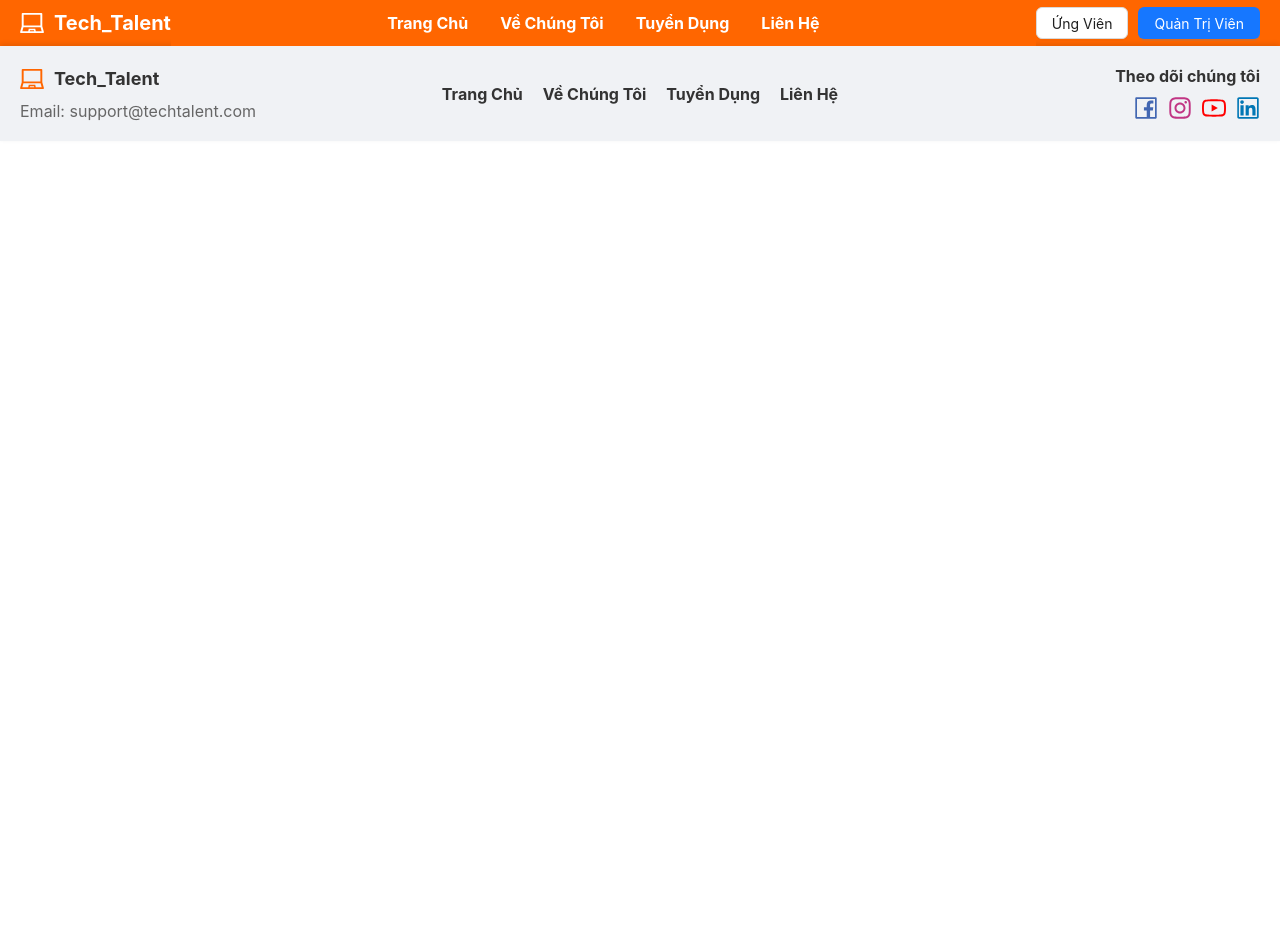
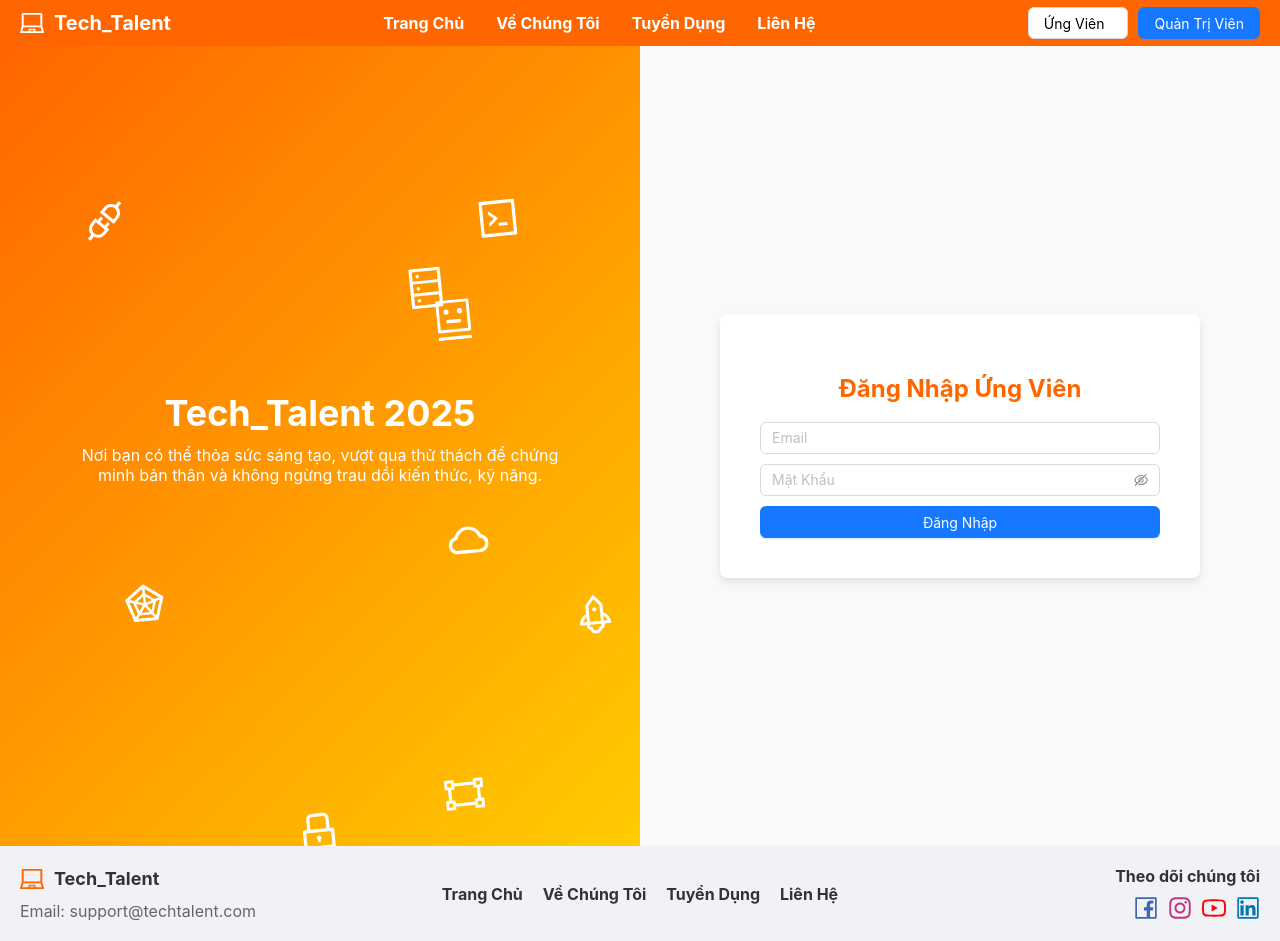
Before and after one commit to MeowChau/Tech-talent, a React (Create React App) app: page /candidate/login in a window 1280 px wide. Before the commit the page ends 800 px from the top, so only its background shows below. Built offline with nearby package versions, Linux system fonts and the light colour scheme.

Commit message:
Cập nhật phần bên trái Ứng viên

```diff
--- a/src/App.tsx
+++ b/src/App.tsx
@@ -1,4 +1,3 @@
-// src/App.tsx
 import React from 'react';
 import { BrowserRouter as Router, Route, Routes } from 'react-router-dom';
 import Navbar from './components/Navbar';
@@ -9,8 +8,7 @@ import CVList from './pages/CV/CVList';
 import JobDetails from './pages/Job/JobDetails';
 import CompanyDetails from './pages/Company/CompanyDetails';
 import Home from './pages/Home/Home';
-import AdminLogin from './pages/Auth/AdminLogin';
-import EmployerSignup from './pages/Auth/EmployerSignup';
+import CandidateLogin from './pages/Auth/CandidateLogin'; // Import CandidateLogin
 
 const App: React.FC = () => {
     return (
@@ -18,13 +16,12 @@ const App: React.FC = () => {
             <Navbar />
             <Routes>
                 <Route path="/" element={<Home />} />
-                <Route path="/admin/login" element={<AdminLogin />} />
-                <Route path="/admin/signup" element={<EmployerSignup />} />
                 <Route path="/admin/dashboard" element={<Dashboard />} />
                 <Route path="/admin/jobs" element={<JobManagement />} />
                 <Route path="/admin/cvs" element={<CVList />} />
                 <Route path="/job/:id" element={<JobDetails />} />
                 <Route path="/company/:id" element={<CompanyDetails />} />
+                <Route path="/candidate/login" element={<CandidateLogin />} /> {/* Route mới */}
             </Routes>
             <Footer />
         </Router>
--- a/src/components/Navbar.tsx
+++ b/src/components/Navbar.tsx
@@ -8,8 +8,10 @@ const Navbar: React.FC = () => {
         <div style={{ display: 'flex', justifyContent: 'space-between', alignItems: 'center', backgroundColor: '#FF6600', padding: '0 20px' }}>
             {/* Logo và tên */}
             <div style={{ display: 'flex', alignItems: 'center' }}>
-                <LaptopOutlined style={{ fontSize: '24px', color: '#fff', marginRight: '10px' }} />
-                <span style={{ color: '#fff', fontSize: '20px', fontWeight: 'bold' }}>Tech_Talent</span>
+                <Link to="/" style={{ display: 'flex', alignItems: 'center', textDecoration: 'none' }}>
+                    <LaptopOutlined style={{ fontSize: '24px', color: '#fff', marginRight: '10px' }} />
+                    <span style={{ color: '#fff', fontSize: '20px', fontWeight: 'bold' }}>Tech_Talent</span>
+                </Link>
             </div>
 
             {/* Menu chính */}
@@ -43,7 +45,7 @@ const Navbar: React.FC = () => {
             {/* Nút bên phải */}
             <div>
                 <Button type="default" style={{ marginRight: '10px' }}>
-                    <Link to="/candidate">Ứng Viên</Link>
+                    <Link to="/candidate/login" style={{ color: '#000' }}>Ứng Viên</Link> {/* Điều hướng đúng đến CandidateLogin */}
                 </Button>
                 <Button type="primary">
                     <Link to="/admin/login" style={{ color: '#fff' }}>Quản Trị Viên</Link>
--- a/src/pages/Auth/AdminLogin.tsx
+++ /dev/null
@@ -1,38 +0,0 @@
-// src/pages/Auth/AdminLogin.tsx
-import React from 'react';
-import { useForm } from 'react-hook-form';
-import { Input, Button, notification } from 'antd';
-import { loginAdmin } from '../../api/api';
-
-interface FormValues {
-    email: string;
-    password: string;
-}
-
-const AdminLogin: React.FC = () => {
-    const { register, handleSubmit } = useForm<FormValues>();
-
-    const onSubmit = async (data: FormValues) => {
-        try {
-            const response = await loginAdmin(data); // Hàm loginAdmin này cần được định nghĩa trong jobService
-            localStorage.setItem('token', response.data.token);
-            notification.success({ message: 'Đăng Nhập Thành Công!' });
-            window.location.href = '/admin/dashboard';
-        } catch (error) {
-            notification.error({ message: 'Đăng Nhập Thất Bại!' });
-        }
-    };
-
-    return (
-        <div style={{ padding: '40px' }}>
-            <h2>Đăng Nhập Nhân Tuyển Dụng</h2>
-            <form onSubmit={handleSubmit(onSubmit)}>
-                <Input placeholder="Email" {...register('email', { required: true })} style={{ marginBottom: '10px' }} />
-                <Input.Password placeholder="Mật Khẩu" {...register('password', { required: true })} style={{ marginBottom: '10px' }} />
-                <Button type="primary" htmlType="submit">Đăng Nhập</Button>
-            </form>
-        </div>
-    );
-};
-
-export default AdminLogin;
--- /dev/null
+++ b/src/pages/Auth/CandidateLogin.tsx
@@ -0,0 +1,139 @@
+import React from 'react';
+import { useForm } from 'react-hook-form';
+import { Input, Button, notification } from 'antd';
+import { motion } from 'framer-motion'; // Import framer-motion để tạo hiệu ứng
+import {
+    CloudOutlined,
+    LockOutlined,
+    RobotOutlined,
+    ApiOutlined,
+    RadarChartOutlined,
+    CodeOutlined,
+    DatabaseOutlined,
+    GatewayOutlined,
+    RocketOutlined,
+} from '@ant-design/icons'; // Import các icon
+
+interface FormValues {
+    email: string;
+    password: string;
+}
+
+const CandidateLogin: React.FC = () => {
+    const { register, handleSubmit } = useForm<FormValues>();
+
+    const onSubmit = async (data: FormValues) => {
+        try {
+            if (data.email === "candidate@example.com" && data.password === "password123") {
+                notification.success({ message: 'Đăng Nhập Thành Công!' });
+                window.location.href = '/candidate/dashboard';
+            } else {
+                throw new Error("Thông tin đăng nhập không chính xác!");
+            }
+        } catch (error) {
+            notification.error({
+                message: 'Đăng Nhập Thất Bại!',
+                description: error instanceof Error ? error.message : 'Đã xảy ra lỗi không xác định!'
+            });
+        }
+    };
+
+    // Danh sách các icon
+    const icons = [
+        <CloudOutlined />,
+        <LockOutlined />,
+        <RobotOutlined />,
+        <ApiOutlined />,
+        <RadarChartOutlined />,
+        <CodeOutlined />,
+        <DatabaseOutlined />,
+        <GatewayOutlined />,
+        <RocketOutlined />,
+    ];
+
+    return (
+        <div style={{ display: 'flex', height: '100vh' }}>
+            {/* Phần bên trái */}
+            <div style={{
+                flex: 1,
+                background: 'linear-gradient(135deg, #FF6600, #FFCC00)',
+                position: 'relative',
+                overflow: 'hidden',
+                display: 'flex',
+                flexDirection: 'column',
+                justifyContent: 'center',
+                alignItems: 'center',
+                color: '#fff',
+                fontSize: '36px',
+                fontWeight: 'bold',
+                textAlign: 'center'
+            }}>
+                <div>Tech_Talent 2025</div>
+                <p style={{ fontSize: '16px', fontWeight: 'normal', marginTop: '10px', maxWidth: '80%' }}>
+                    Nơi bạn có thể thỏa sức sáng tạo, vượt qua thử thách để chứng minh bản thân và không ngừng trau dồi kiến thức, kỹ năng.
+                </p>
+
+                {/* Các icon bay nhảy */}
+                {icons.map((icon, index) => (
+                    <motion.div
+                        key={index}
+                        style={{
+                            position: 'absolute',
+                            fontSize: '40px',
+                            color: '#fff',
+                            top: `${Math.random() * 100}%`,
+                            left: `${Math.random() * 100}%`,
+                        }}
+                        animate={{
+                            x: [0, Math.random() * 200 - 100, Math.random() * 200 - 100],
+                            y: [0, Math.random() * 200 - 100, Math.random() * 200 - 100],
+                            rotate: [0, 360],
+                        }}
+                        transition={{
+                            duration: 5,
+                            repeat: Infinity,
+                            repeatType: 'reverse',
+                        }}
+                    >
+                        {icon}
+                    </motion.div>
+                ))}
+            </div>
+
+            {/* Phần bên phải */}
+            <div style={{
+                flex: 1,
+                display: 'flex',
+                justifyContent: 'center',
+                alignItems: 'center',
+                backgroundColor: '#f9f9f9'
+            }}>
+                <div style={{
+                    padding: '40px',
+                    maxWidth: '400px',
+                    width: '100%',
+                    backgroundColor: '#fff',
+                    borderRadius: '8px',
+                    boxShadow: '0 4px 8px rgba(0, 0, 0, 0.1)'
+                }}>
+                    <h2 style={{ textAlign: 'center', color: '#FF6600' }}>Đăng Nhập Ứng Viên</h2>
+                    <form onSubmit={handleSubmit(onSubmit)}>
+                        <Input
+                            placeholder="Email"
+                            {...register('email', { required: true })}
+                            style={{ marginBottom: '10px' }}
+                        />
+                        <Input.Password
+                            placeholder="Mật Khẩu"
+                            {...register('password', { required: true })}
+                            style={{ marginBottom: '10px' }}
+                        />
+                        <Button type="primary" htmlType="submit" style={{ width: '100%' }}>Đăng Nhập</Button>
+                    </form>
+                </div>
+            </div>
+        </div>
+    );
+};
+
+export default CandidateLogin;
--- a/src/pages/Auth/EmployerSignup.tsx
+++ /dev/null
@@ -1,51 +0,0 @@
-// src/pages/Auth/EmployerSignup.tsx
-import React from 'react';
-import { useForm } from 'react-hook-form';
-import { Input, Button, notification } from 'antd';
-import { createCompany } from '../../api/api'
-
-interface FormValues {
-    companyName: string;
-    phone: string;
-    email: string;
-    password: string;
-}
-
-const EmployerSignup: React.FC = () => {
-    const { register, handleSubmit } = useForm<FormValues>();
-
-    const onSubmit = async (data: FormValues) => {
-        try {
-            await createCompany({
-                ...data,
-                id: '', // Provide a default or generated value
-                token: '', // Provide a default or generated value
-                address: '', // Provide a default or generated value
-                workingTime: '', // Provide a default or generated value
-                website: '', // Provide a default or generated value
-                quantityPeople: 0, // Provide a default or generated value
-                description: '', // Provide a default or generated value
-                detail: '', // Provide a default or generated value
-            });
-            notification.success({ message: 'Đăng Ký Thành Công!' });
-            window.location.href = '/admin/login';
-        } catch (error) {
-            notification.error({ message: 'Đăng Ký Thất Bại!' });
-        }
-    };
-
-    return (
-        <div style={{ padding: '40px' }}>
-            <h2>Đăng Ký Nhà Tuyển Dụng</h2>
-            <form onSubmit={handleSubmit(onSubmit)}>
-                <Input placeholder="Tên Công Ty" {...register('companyName', { required: true })} style={{ marginBottom: '10px' }} />
-                <Input placeholder="Số Điện Thoại" {...register('phone', { required: true })} style={{ marginBottom: '10px' }} />
-                <Input placeholder="Email" {...register('email', { required: true })} style={{ marginBottom: '10px' }} />
-                <Input.Password placeholder="Mật Khẩu" {...register('password', { required: true })} style={{ marginBottom: '10px' }} />
-                <Button type="primary" htmlType="submit">Đăng Ký</Button>
-            </form>
-        </div>
-    );
-};
-
-export default EmployerSignup;
```
